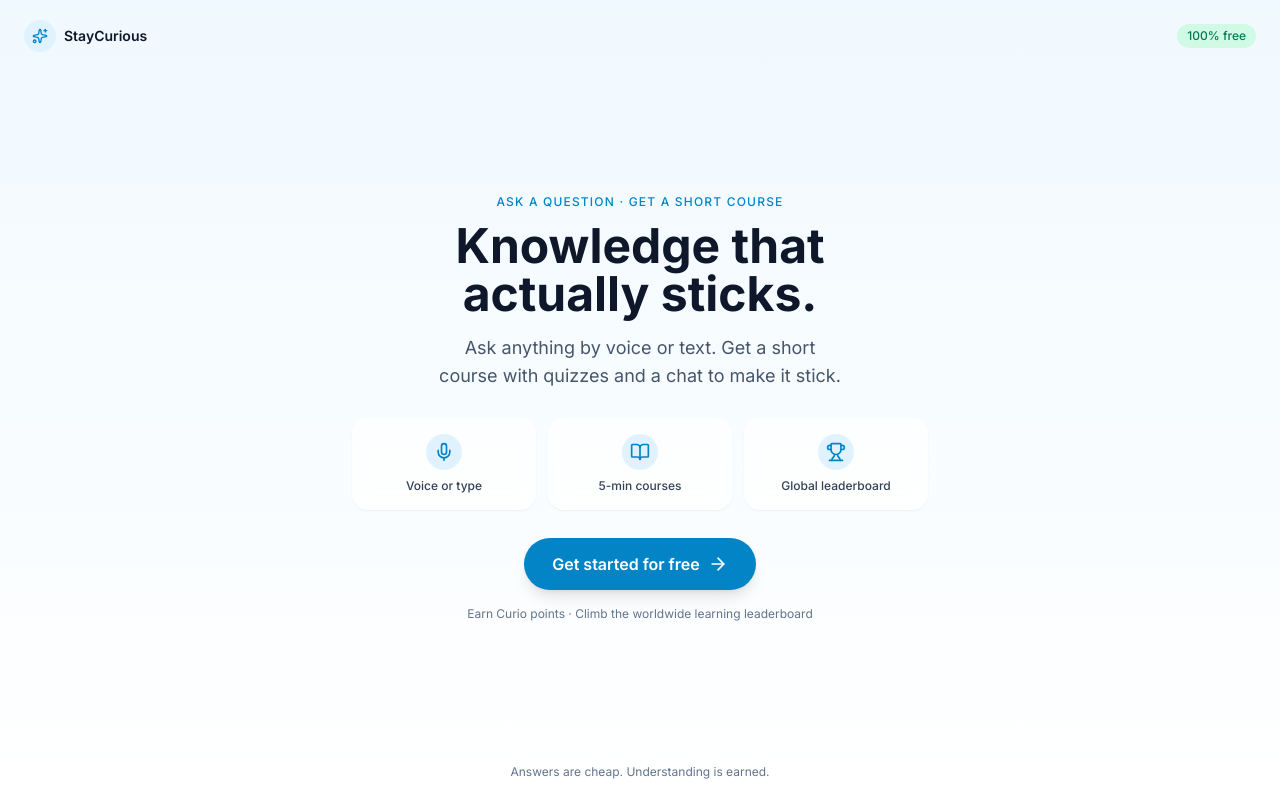
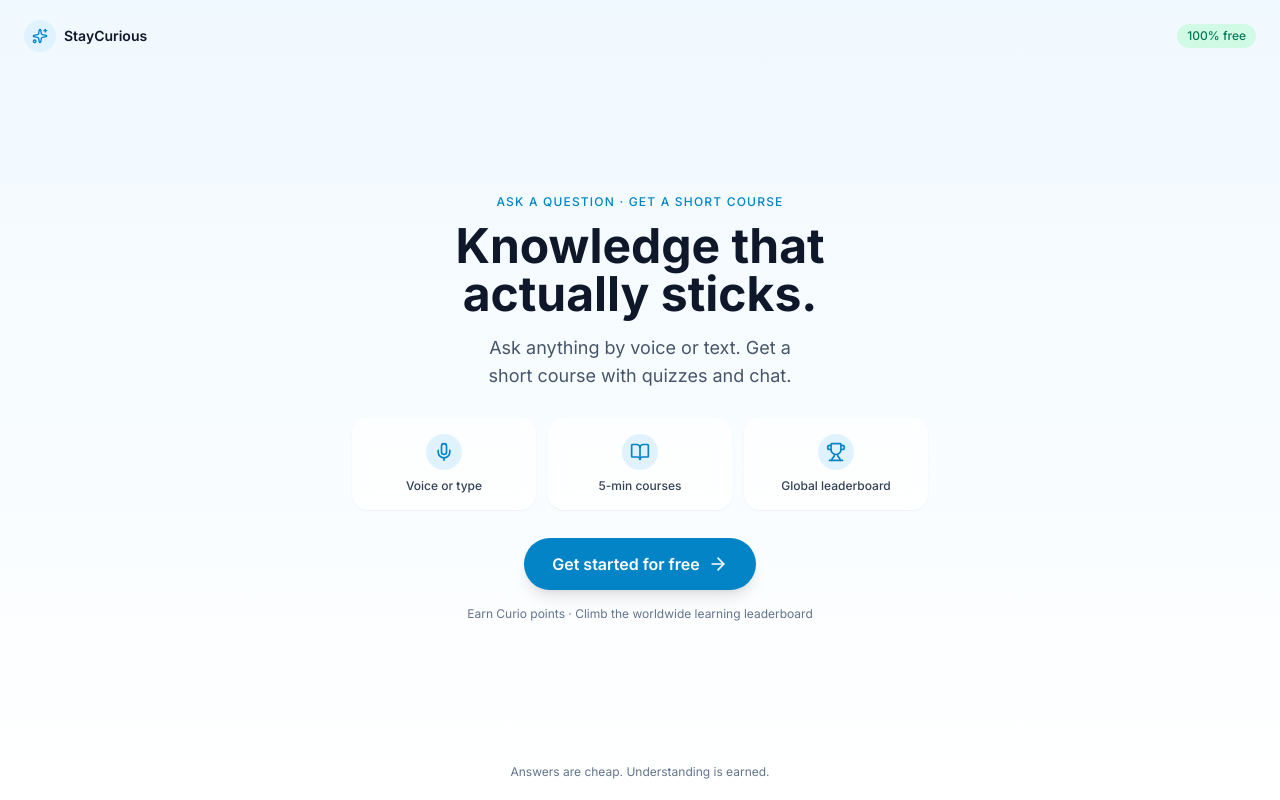
Before and after one commit to kedarpujara/StayCurious, a Next.js app: page / in a window 1280 px wide. Built offline with nearby package versions, Linux system fonts and the light colour scheme.

Commit message:
feat(sc-123): tighten landing subhead further per review

```diff
--- a/src/app/page.tsx
+++ b/src/app/page.tsx
@@ -30,8 +30,7 @@ export default function HomePage() {
         </h1>
 
         <p className="mb-7 max-w-xl text-balance text-base text-slate-600 dark:text-slate-300 sm:text-lg">
-          Ask anything by voice or text. Get a short course with quizzes and a
-          chat to make it stick.
+          Ask anything by voice or text. Get a short course with quizzes and chat.
         </p>
 
         {/* Feature row — compact, no scroll */}
```
